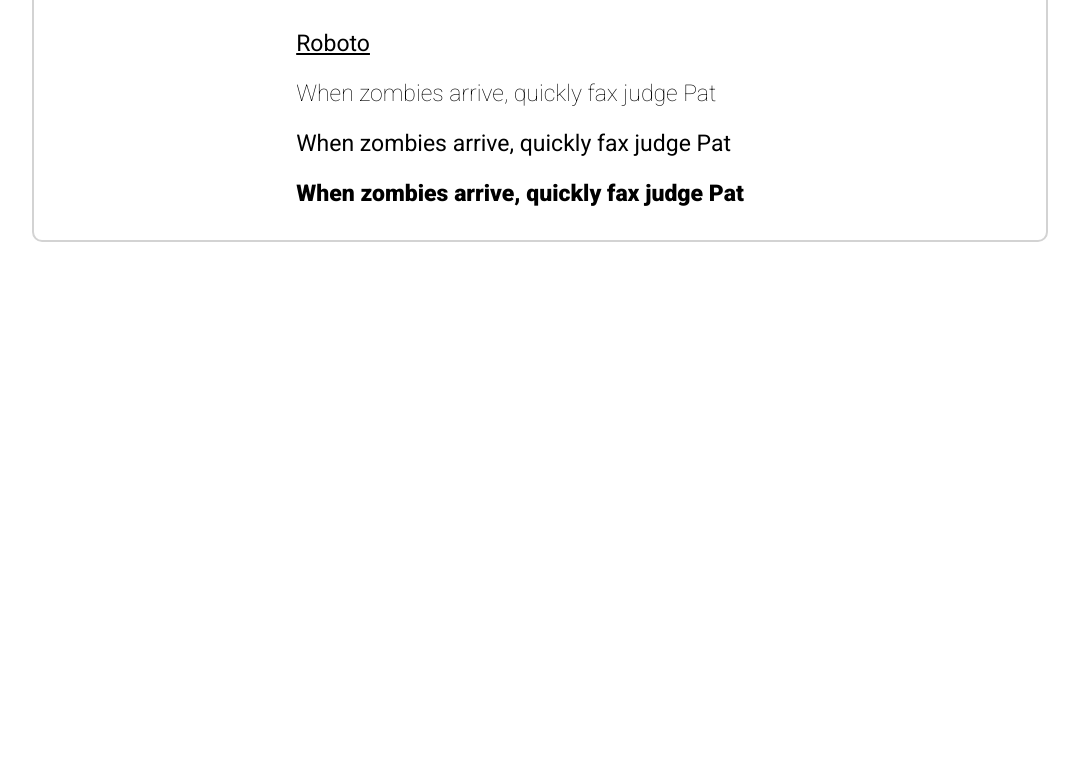
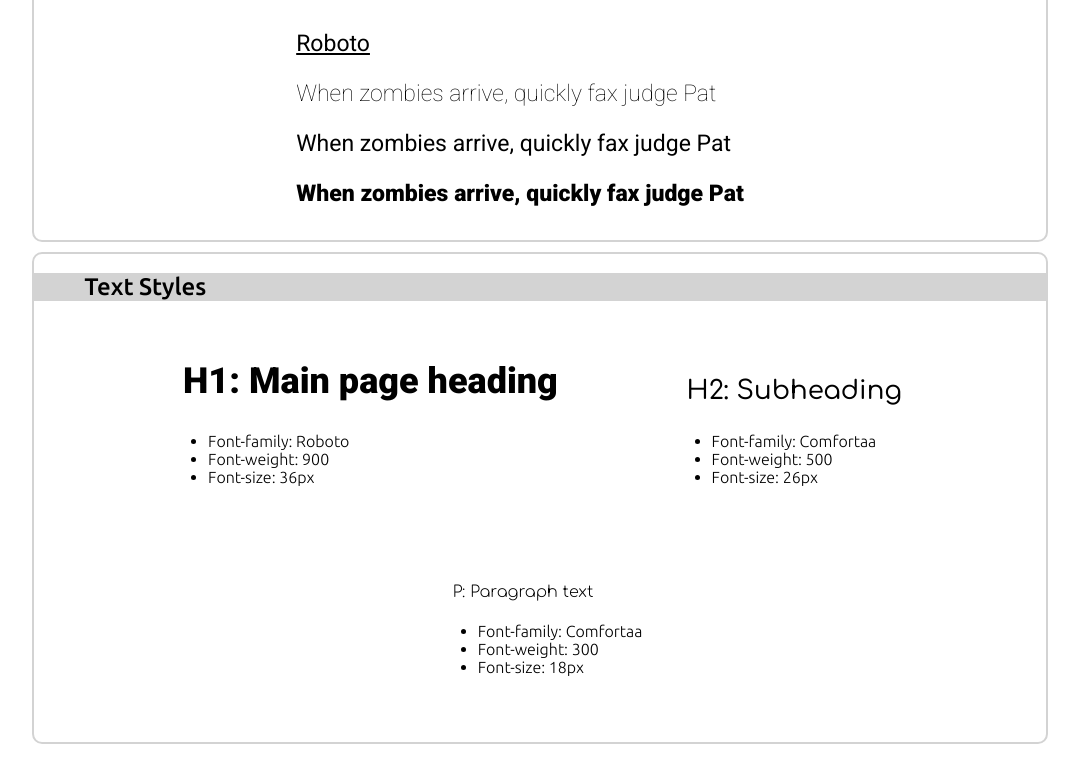
Before and after one commit to ZacRobinson84/style_guide, a plain HTML site: page index.html in a window 1280 px wide. Shown: the part 942-1724 px from the top of the page, without its empty margins (100-1179 px from the left). Before the commit the page ends 1192 px from the top, so only its background shows below. Drawn offline with Linux system fonts and the light colour scheme.

Commit message:
add 'text styles' section and complete project

```diff
--- a/index.html
+++ b/index.html
@@ -84,5 +84,34 @@
         </div>
       </div>
     </div>
+    <div class="container" id="text-style-container">
+      <h2>Text Styles</h2>
+      <div>
+        <div class="text-style-display">
+          <h1 id="text-style-h1">H1: Main page heading</h1>
+          <ul>
+            <li>Font-family: Roboto</li>
+            <li>Font-weight: 900</li>
+            <li>Font-size: 36px</li>
+          </ul>
+        </div>
+        <div class="text-style-display">
+          <h2 id="text-style-h2">H2: Subheading</h2>
+          <ul>
+            <li>Font-family: Comfortaa</li>
+            <li>Font-weight: 500</li>
+            <li>Font-size: 26px</li>
+          </ul>
+        </div>
+        <div class="text-style-display">
+          <p id="text-style-p">P: Paragraph text</p>
+          <ul>
+            <li>Font-family: Comfortaa</li>
+            <li>Font-weight: 300</li>
+            <li>Font-size: 18px</li>
+          </ul>
+        </div>
+      </div>
+    </div>
   </body>
 </html>
--- a/style.css
+++ b/style.css
@@ -39,6 +39,7 @@ h1 {
 }
 
 h2 {
+  background-color: lightgray;
   padding-left: 50px;
   font-weight: 500;
   text-align: left;
@@ -83,3 +84,45 @@ h2 {
 #Roboto {
   font-family: "Roboto", sans-serif;
 }
+
+.text-style-display {
+  display: inline-block;
+  align-content: top;
+  margin: 0 50px 50px 50px;
+}
+
+.text-style-display ul {
+  text-align: left;
+  font-weight: 300;
+}
+
+#text-style-h1 {
+  padding: 15px 10px 5px 15px;
+  color: black;
+  font-family: Roboto;
+  font-weight: 900;
+  font-size: 36px;
+  text-align: left;
+}
+
+#text-style-h2 {
+  background-color: white;
+  padding: 15px 10px 5px 15px;
+  color: black;
+  font-family: Comfortaa;
+  font-weight: 500;
+  font-size: 26px;
+  text-align: left;
+}
+
+#text-style-p {
+  padding: 15px 10px 5px 15px;
+  font-family: Comfortaa;
+  font-weight: 300;
+  font-size: 18;
+  text-align: left;
+}
+
+#text-style-container {
+  margin-bottom: 40px;
+}
```
